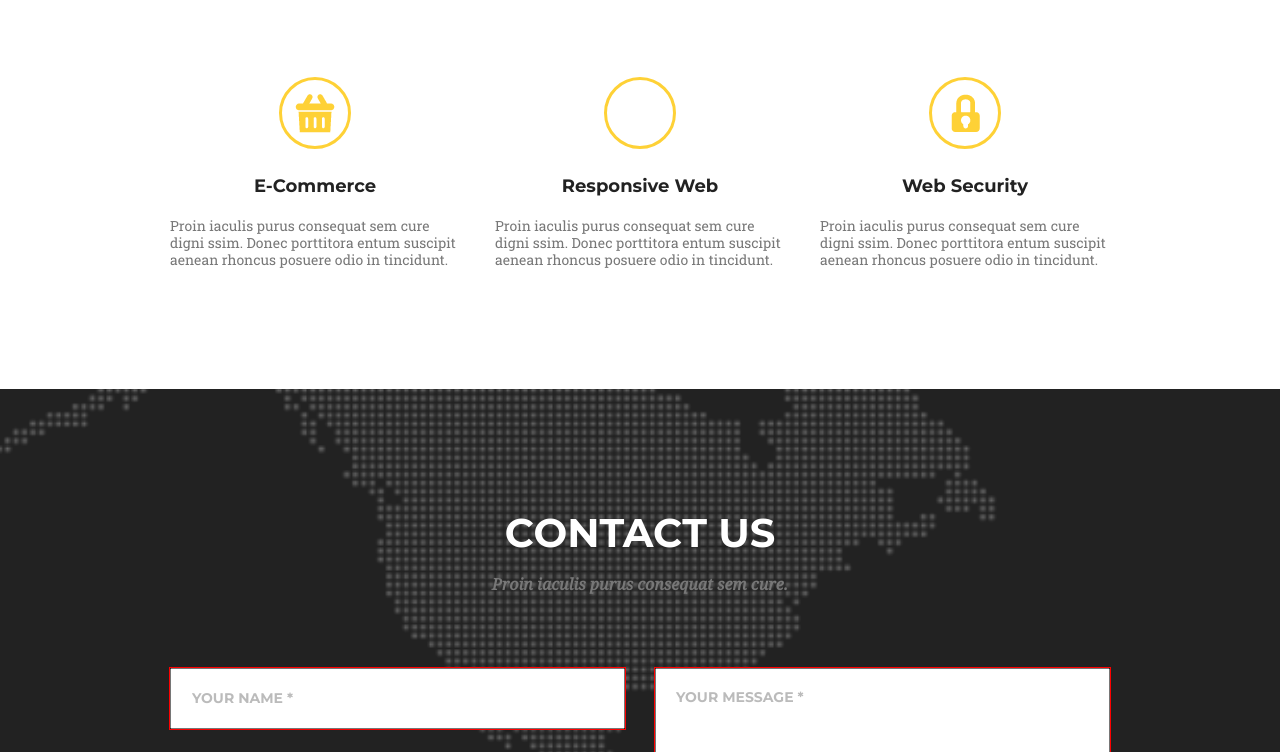
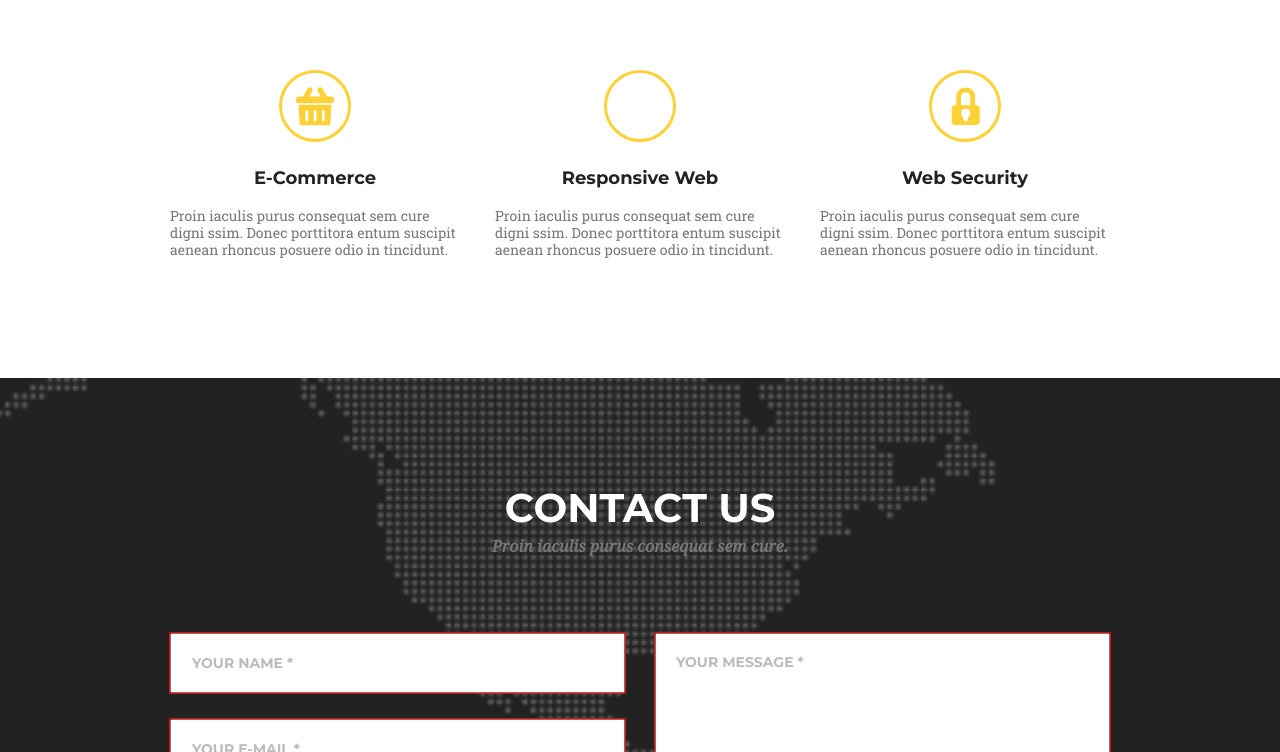
Before and after one commit to aleksp7486/goit-fe-course, a plain HTML site: page html-css/module-7/index.html in a window 1280 px wide. Shown: the part 281-1033 px from the top of the page. Drawn offline with Linux system fonts and the light colour scheme.

Commit message:
m-07_cor_margin_fonts

```diff
--- a/html-css/module-7/css/styles.css
+++ b/html-css/module-7/css/styles.css
@@ -32,42 +32,52 @@ img {
 
 /* fonts-local */
 
+/* montserrat-regular - latin */
 @font-face {
-  font-family: "Montserrat";
-  src: url("../fonts/montserrat-v24-latin-regular.woff2") format("woff2"),
-    url("../fonts/montserrat-v24-latin-regular.woff") format("woff");
-  font-weight: normal;
+  font-family: 'Montserrat';
   font-style: normal;
+  font-weight: 400;
+  src: local(''),
+       url('../fonts/montserrat-v24-latin-regular.woff2') format('woff2'), /* Chrome 26+, Opera 23+, Firefox 39+ */
+       url('../fonts/montserrat-v24-latin-regular.woff') format('woff'); /* Chrome 6+, Firefox 3.6+, IE 9+, Safari 5.1+ */
+}
+/* montserrat-700 - latin */
+@font-face {
+  font-family: 'Montserrat';
+  font-style: normal;
+  font-weight: 700;
+  src: local(''),
+       url('../fonts/montserrat-v24-latin-700.woff2') format('woff2'), /* Chrome 26+, Opera 23+, Firefox 39+ */
+       url('../fonts/montserrat-v24-latin-700.woff') format('woff'); /* Chrome 6+, Firefox 3.6+, IE 9+, Safari 5.1+ */
 }
 
+/* roboto-slab-regular - latin */
 @font-face {
-  font-family: "Montserrat";
-  src: url("../fonts/montserrat-v24-latin-700.woff2") format("woff2"),
-    url("../fonts/montserrat-v24-latin-700.woff") format("woff");
-  font-weight: 700;
+  font-family: 'Roboto Slab';
   font-style: normal;
+  font-weight: 400;
+  src: local(''),
+       url('../fonts/roboto-slab-v23-latin-regular.woff2') format('woff2'), /* Chrome 26+, Opera 23+, Firefox 39+ */
+       url('../fonts/roboto-slab-v23-latin-regular.woff') format('woff'); /* Chrome 6+, Firefox 3.6+, IE 9+, Safari 5.1+ */
 }
 
+/* Droid-Serif-italic - latin */
 @font-face {
-  font-family: "Roboto Slab";
-  src: url("../fonts/RobotoSlab-Regular.woff") format("woff");
-  font-weight: normal;
-  font-style: normal;
+  font-family: 'Droid Serif';
+  font-style: italic;
+  font-weight: 400;
+  src: local(''),
+  url("../fonts/droidserif-italic-webfont.woff2") format("woff2"), /* Chrome 26+, Opera 23+, Firefox 39+ */
+  url("../fonts/droidserif-italic-webfont.woff") format("woff"); /* Chrome 6+, Firefox 3.6+, IE 9+, Safari 5.1+ */
 }
 
+/* Wisdom-Script - latin */
 @font-face {
-  font-family: "Wisdom Script";
-  src: url("../fonts/wisdomscript.woff") format("woff");
-  font-weight: normal;
+  font-family: 'Wisdom Script';
   font-style: normal;
-}
-
-@font-face {
-  font-family: "Droid Serif";
-  src: url("../fonts/droidserif-italic-webfont.woff2") format("woff2"),
-    url("../fonts/droidserif-italic-webfont.woff") format("woff");
-  font-weight: normal;
-  font-style: italic;
+  font-weight: 400;
+  src: local(''),
+  src: url("../fonts/wisdomscript.woff") format("woff"); /* Chrome 6+, Firefox 3.6+, IE 9+, Safari 5.1+ */
 }
 
 /* ===================================================== */
@@ -92,7 +102,7 @@ body {
 /* Header */
 
 .wrapper-header {
-  padding-top: 42px;
+  padding-top: 48px;
 }
 
 .nav {
@@ -107,7 +117,6 @@ body {
   font-family: "Wisdom Script";
   font-size: 26px;
   font-weight: 400;
-  line-height: 41px;
   transition: transform 0.3s linear;
 }
 
@@ -129,7 +138,6 @@ body {
   text-transform: uppercase;
   color: #222;
   font-family: Montserrat;
-  line-height: 41px;
   transition: color 0.3s linear, transform 0.3s linear;
 }
 
@@ -142,11 +150,11 @@ body {
 /* Services */
 
 .services__header {
-  margin-bottom: 80px;
+  margin-bottom: 78px;
 }
 
 .wrapper-services {
-  padding: 96px 0 120px;
+  padding: 122px 0 120px;
 }
 
 .section-title {
@@ -156,9 +164,9 @@ body {
   font-family: Montserrat;
   font-size: 40px;
   font-weight: 700;
-  line-height: 75px;
   text-transform: uppercase;
   text-align: center;
+  margin-bottom: 18px;
 }
 
 .services__title {
@@ -175,7 +183,6 @@ body {
   font-family: "Droid Serif";
   font-size: 16px;
   font-style: italic;
-  line-height: 1.2;
   margin-top: 5px;
   text-transform: none;
 }
@@ -201,6 +208,7 @@ body {
   margin: 0 auto;
   background-repeat: no-repeat;
   background-position: center;
+  margin-bottom: 26px;
 }
 
 .basket::before {
@@ -224,8 +232,7 @@ body {
   font-family: Montserrat;
   font-size: 18px;
   font-weight: 700;
-  line-height: 75px;
-  margin-bottom: -6px;
+  margin-bottom: 18px;
 }
 .services__text {
   margin: 0;
@@ -244,7 +251,7 @@ body {
 }
 
 .contact__header {
-  margin-bottom: 74px;
+  margin-bottom: 76px;
 }
 
 .contact__title {
@@ -317,6 +324,7 @@ body {
   font-family: Montserrat;
   font-size: 18px;
   font-weight: 700;
+  line-height: 1.2;
   text-transform: uppercase;
 }
 
--- a/html-css/module-7/index.html
+++ b/html-css/module-7/index.html
@@ -4,7 +4,7 @@
     <meta charset="UTF-8" />
     <meta http-equiv="X-UA-Compatible" content="IE=edge" />
     <meta name="viewport" content="width=device-width, initial-scale=1.0" />
-    <title>Document</title>
+    <title>Module_07</title>
     <link rel="stylesheet" href="css/normalize.css" />
     <link rel="stylesheet" href="css/styles.css" />
   </head>
```
Also changed, not shown: html-css/module-7/fonts/RobotoSlab-Regular.woff (deleted), html-css/module-7/fonts/roboto-slab-v23-latin-regular.woff (added), html-css/module-7/fonts/roboto-slab-v23-latin-regular.woff2 (added).
